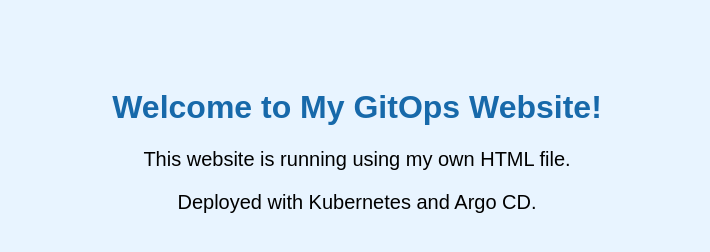
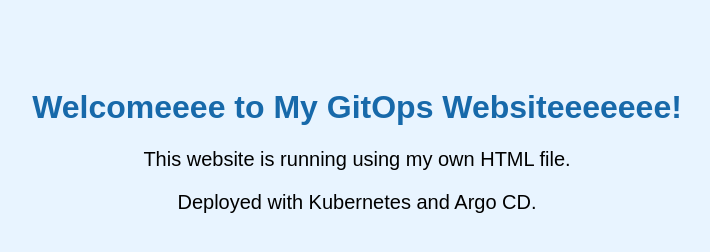
Before and after one commit to habeebunissa22-sketch/argocd-gitops-demo, a plain HTML site: page index.html in a window 1280 px wide. Shown: the whole page, without its empty margins (283-993 px from the left). Drawn offline with Linux system fonts and the light colour scheme.

Commit message:
Update welcome message in index.html

```diff
--- a/index.html
+++ b/index.html
@@ -20,7 +20,7 @@
     </style>
 </head>
 <body>
-    <h1>Welcome to My GitOps Website!</h1>
+    <h1>Welcomeeee to My GitOps Websiteeeeeee!</h1>
     <p>This website is running using my own HTML file.</p>
     <p>Deployed with Kubernetes and Argo CD.</p>
 </body>
```
